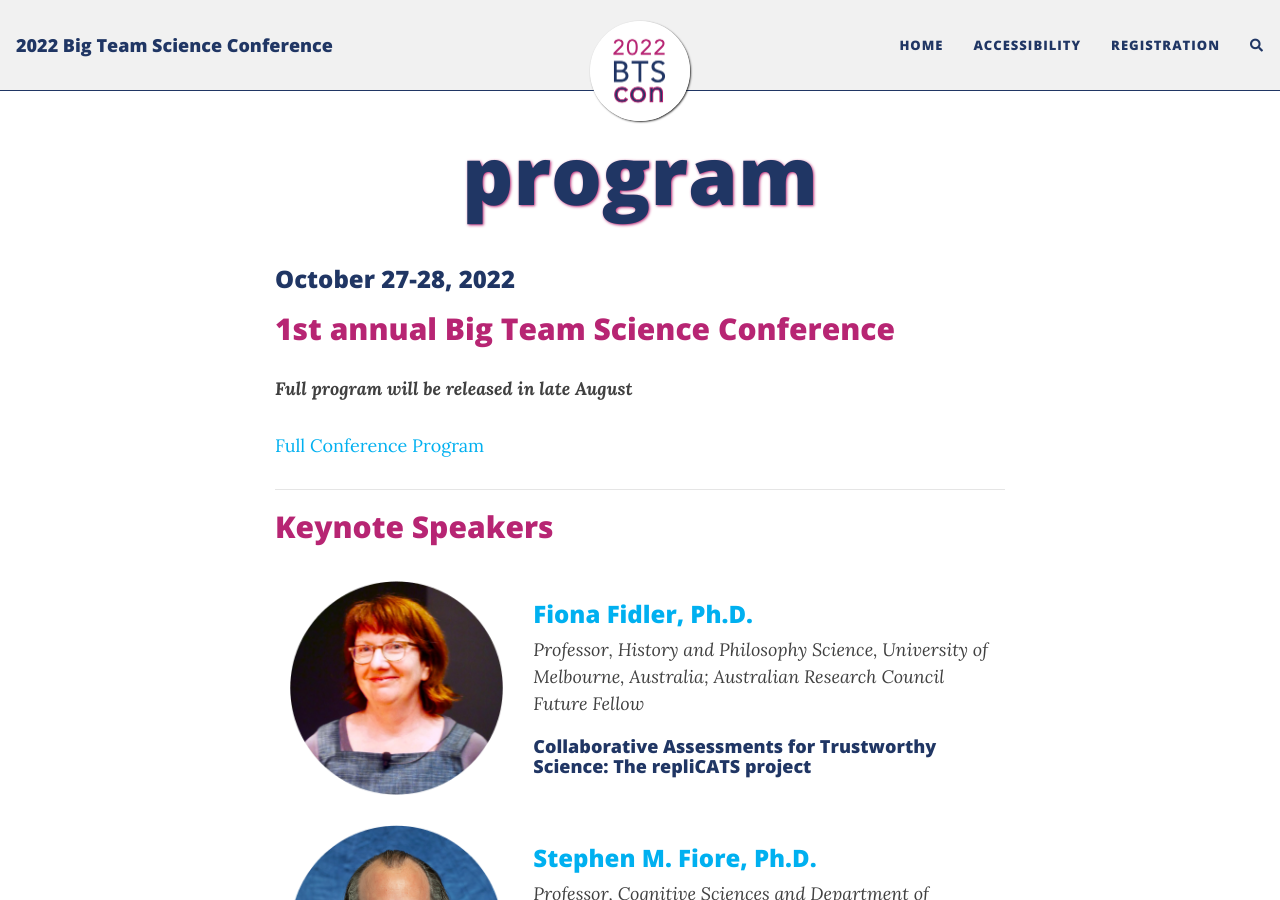
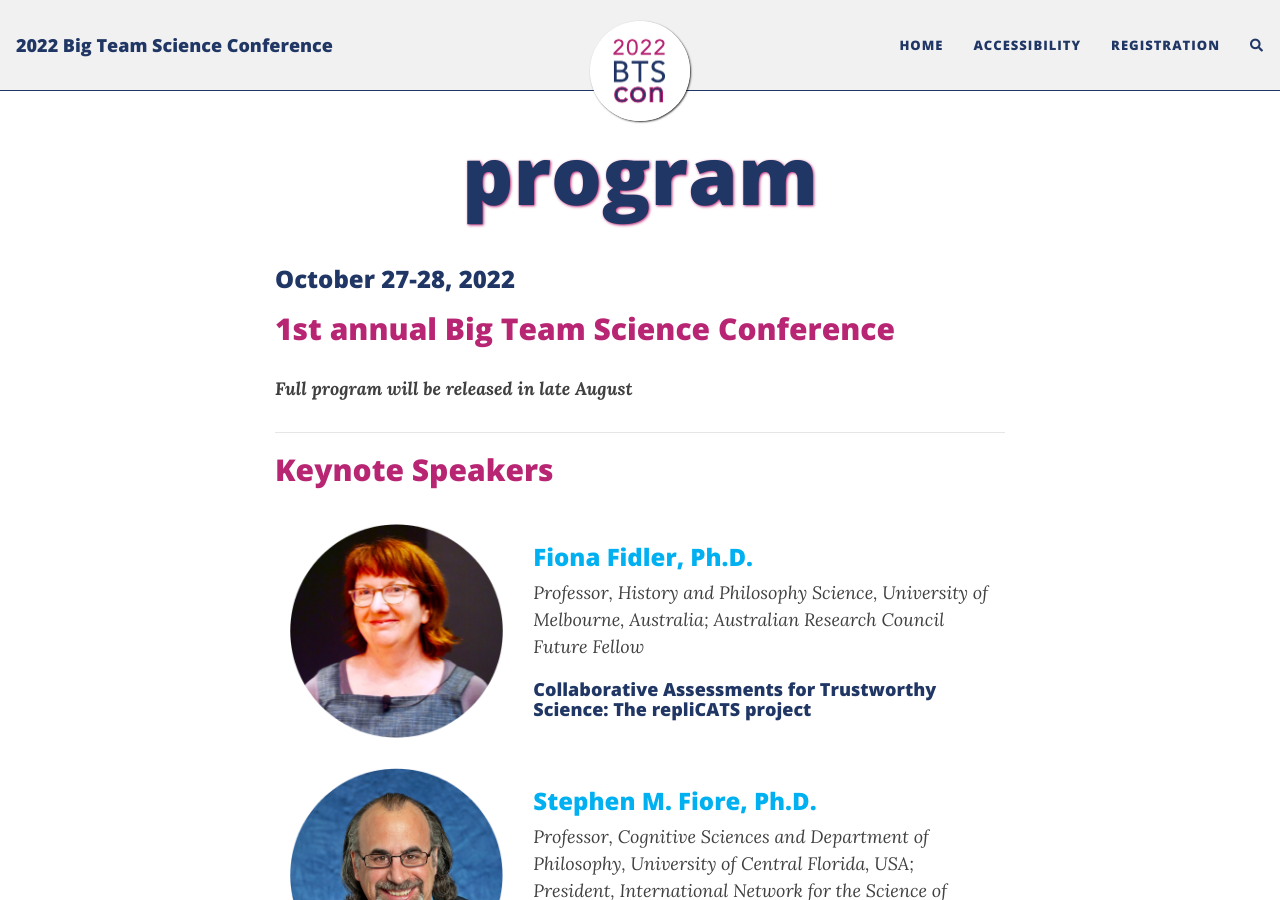
Before and after one commit to bigteamscienceconference/bigteamscienceconference.github.io, a Jekyll site: the page built from program.md, in a window 1280 px wide and 900 px high. Built offline with Jekyll 4.4.1, drawn with Linux system fonts in a browser that asks for light colours; nearby versions of some CDN libraries; comment, search, counter and statistics services are not loaded.

Commit message:
Update program.md

```diff
--- a/program.md
+++ b/program.md
@@ -9,7 +9,8 @@ title: program
 
 <b><i>Full program will be released in late August</i></b>
 
-[Full Conference Program](https://docs.google.com/document/d/e/2PACX-1vRdmZDZI4Daf-6Ja9KjzbHbRF2yD1cWbxWgqQCM6SjzLRX0C2d9bscS8Yo3uph2xNe7Ew7ribx5NTuN/pub)
+<!--[Full Conference Program](https://docs.google.com/document/d/e/2PACX-1vRdmZDZI4Daf-6Ja9KjzbHbRF2yD1cWbxWgqQCM6SjzLRX0C2d9bscS8Yo3uph2xNe7Ew7ribx5NTuN/pub)
+-->
 
 
 ***
```
